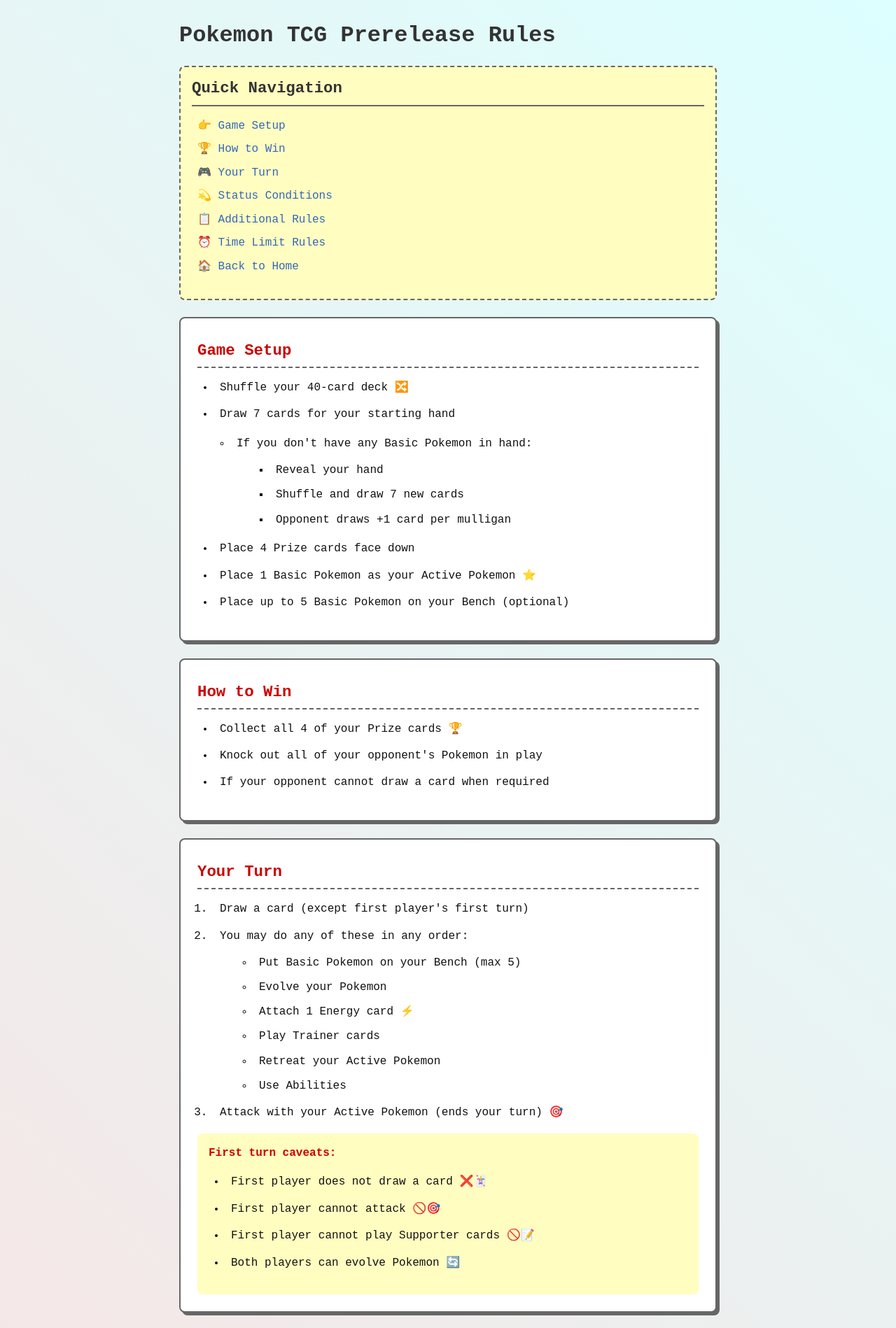
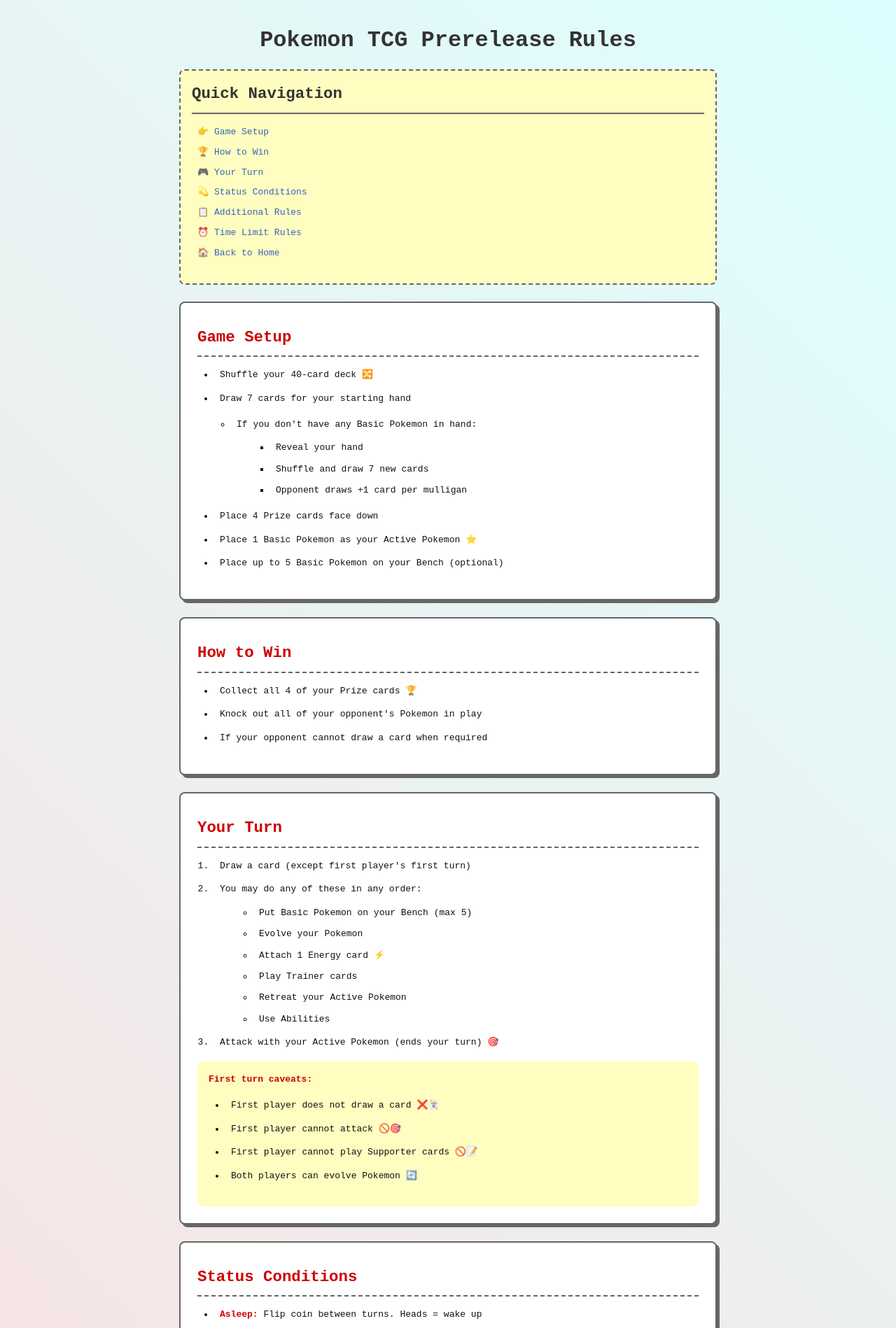
Before and after one commit to victorhuangwq/experiencethis.world, a Jekyll site: the page built from pokemon/rules-cheatsheet.html, in a window 1280 px wide. Shown: the top 1898 px of the page at 70% size. Built offline with Jekyll 4.4.1, drawn with Linux system fonts in a browser that asks for light colours.

Commit message:
update rules cheatsheet formatting

```diff
--- a/pokemon/rules-cheatsheet.html
+++ b/pokemon/rules-cheatsheet.html
@@ -8,19 +8,14 @@
     box-sizing: border-box;
   }
 
-  html {
-    font-size: 1rem;
-    scroll-behavior: smooth;
-  }
-
   body {
     margin: 0;
     padding: 0;
     font-family: monospace;
     background: linear-gradient(45deg, #ffdddd, #ddffff);
     color: #111;
-    font-size: 1rem;
     line-height: 1.6;
+    overflow-x: hidden;
   }
 
   .container {
@@ -29,6 +24,7 @@
     min-height: 100vh;
     margin: 0 auto;
     padding: 1rem;
+    overflow-x: hidden;
   }
 
   .toc {
@@ -71,14 +67,13 @@
     padding: 1.5rem;
     margin: 1.5rem 0;
     box-shadow: 4px 4px 0 #666;
-    font-size: 1rem;
   }
 
   h1 {
     font-size: 2rem;
-    margin: 1rem 0 1.5rem 0;
+    margin: 1rem 0;
     color: #333;
-    line-height: 1.2;
+    text-align: center;
   }
 
   h2 {
@@ -87,7 +82,6 @@
     margin: 0.5rem 0 1rem 0;
     border-bottom: 2px dashed #666;
     padding-bottom: 0.5rem;
-    line-height: 1.3;
   }
 
   ul, ol {
@@ -180,6 +174,37 @@
       right: 2rem;
       width: 4rem;
       height: 4rem;
+    }
+  }
+
+  @media (max-width: 600px) {
+    .container {
+      padding: 0.5rem;
+    }
+
+    section {
+      padding: 1rem;
+      margin: 1rem 0;
+    }
+
+    h1 {
+      font-size: 1.6rem;
+    }
+
+    h2 {
+      font-size: 1.3rem;
+    }
+
+    ul, ol {
+      padding-left: 1.5rem;
+      margin: 1rem 0;
+    }
+
+    .back-to-top {
+      bottom: 1rem;
+      right: 1rem;
+      width: 3rem;
+      height: 3rem;
     }
   }
 </style>
```
